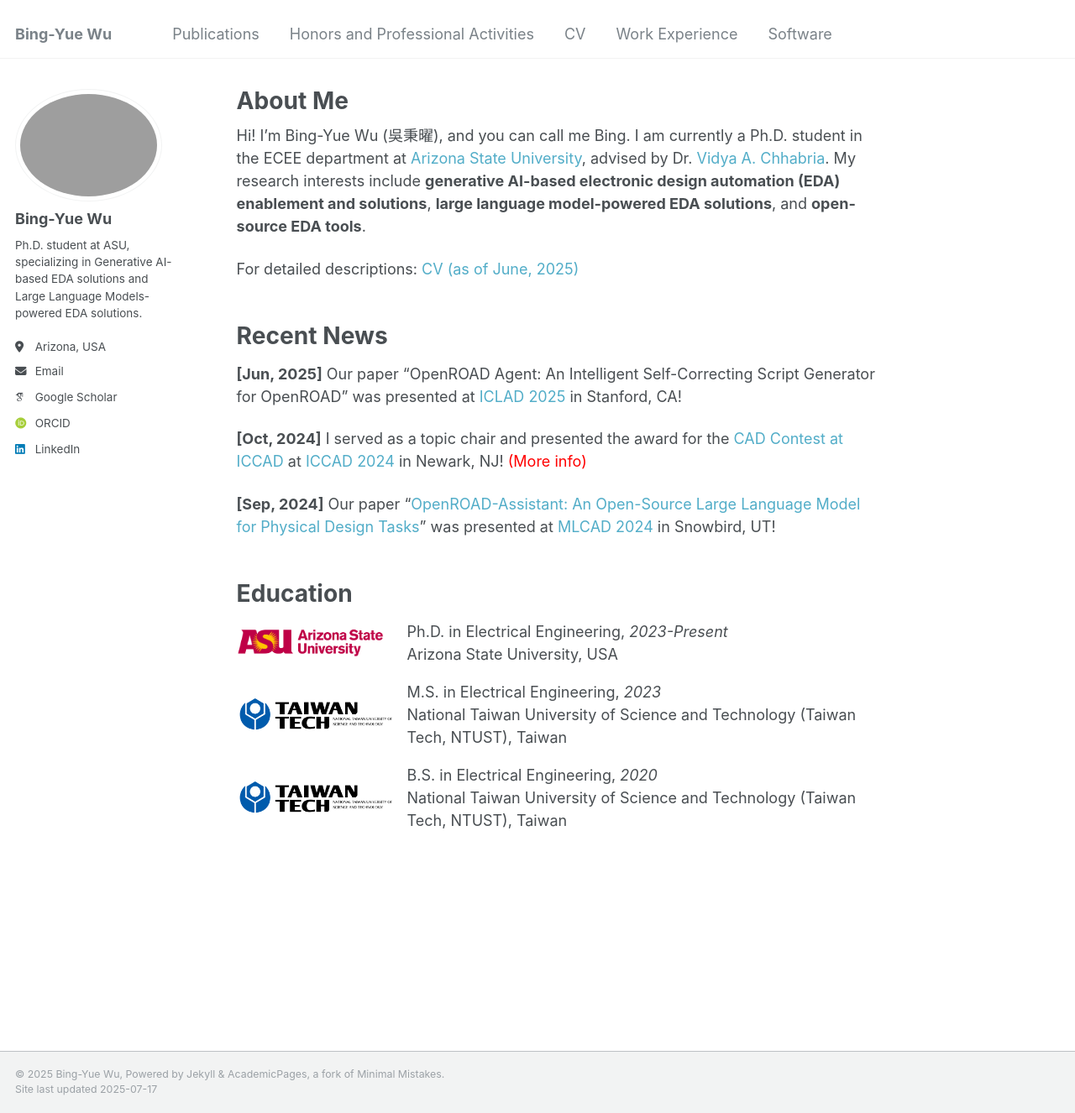
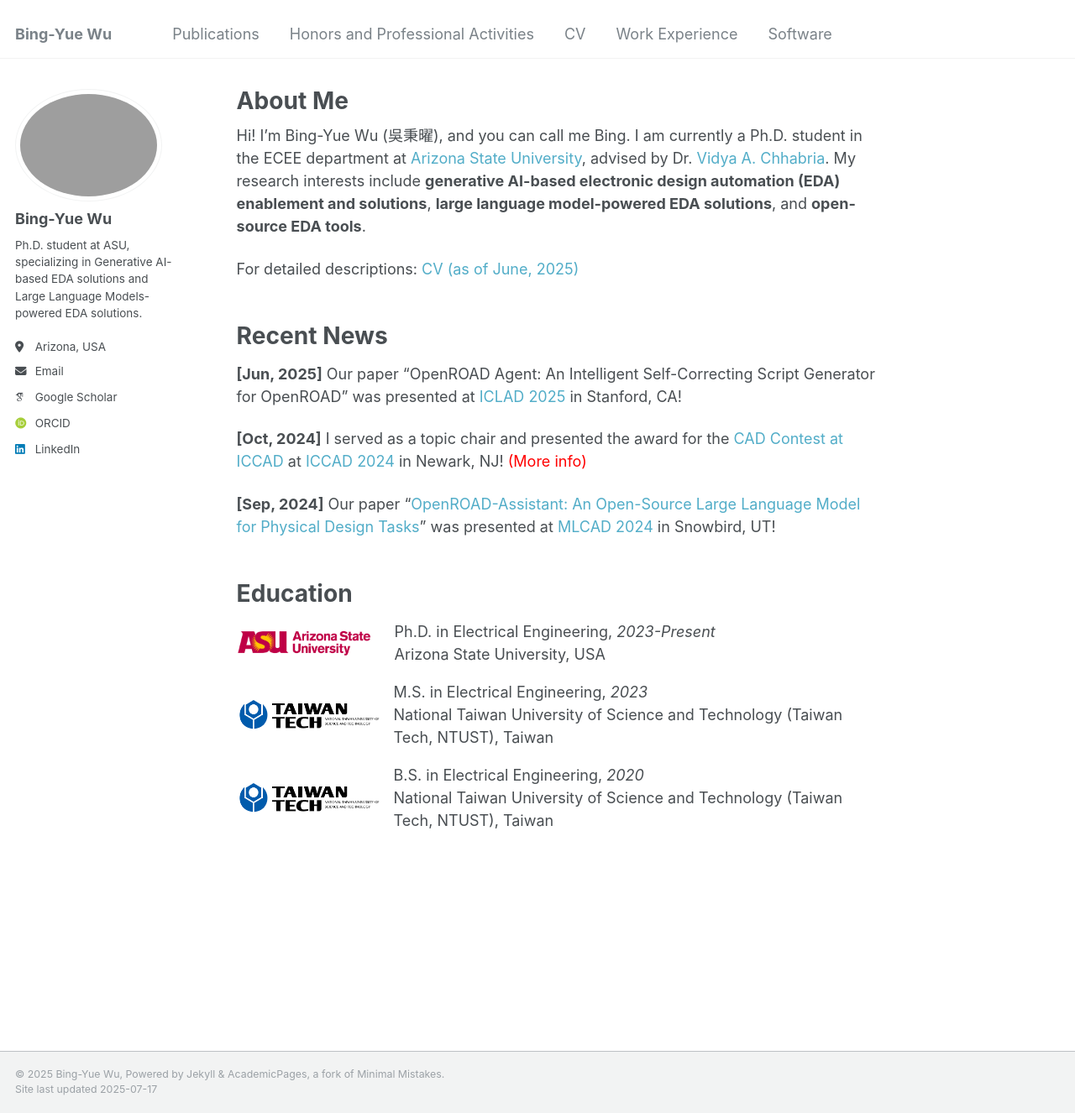
Before and after one commit to bingyuew/bingyuew.github.io, a Jekyll site: the page built from _pages/about.md, in a window 1280 px wide and 1326 px high. Shown: the whole window at 84% size. Built offline with Jekyll 4.4.1, drawn with Linux system fonts in a browser that asks for light colours; some web fonts are replaced.

Commit message:
update about
Signed-off-by: 吳秉曜 <wubingyao@MacBook-bro.local>

```diff
--- a/_pages/about.md
+++ b/_pages/about.md
@@ -27,7 +27,7 @@
 
 <div style="display: flex; align-items: center; margin-bottom: 1em;">
   <div style="flex-shrink: 0; margin-right: 28px;">
-    <img src="/images/asu_logo.png" alt="ASU logo" width="175" height="60">
+    <img src="/images/asu_logo.png" alt="ASU logo" width="160" height="60">
   </div>
   <div>
     Ph.D. in Electrical Engineering, <i>2023-Present</i><br>
@@ -36,7 +36,7 @@
 </div>
 <div style="display: flex; align-items: center; margin-bottom: 1em;">
   <div style="flex-shrink: 0; margin-right: 15px;">
-    <img src="/images/ntust_logo.png" alt="NTUST logo" width="188" height="60">
+    <img src="/images/ntust_logo.png" alt="NTUST logo" width="172" height="60">
   </div>
   <div>
     M.S. in Electrical Engineering, <i>2023</i><br>
@@ -46,7 +46,7 @@
 </div>
 <div style="display: flex; align-items: center; margin-bottom: 1em;">
   <div style="flex-shrink: 0; margin-right: 15px;">
-    <img src="/images/ntust_logo.png" alt="NTUST logo" width="188" height="60">
+    <img src="/images/ntust_logo.png" alt="NTUST logo" width="172" height="60">
   </div>
   <div>
     B.S. in Electrical Engineering, <i>2020</i><br>
```
